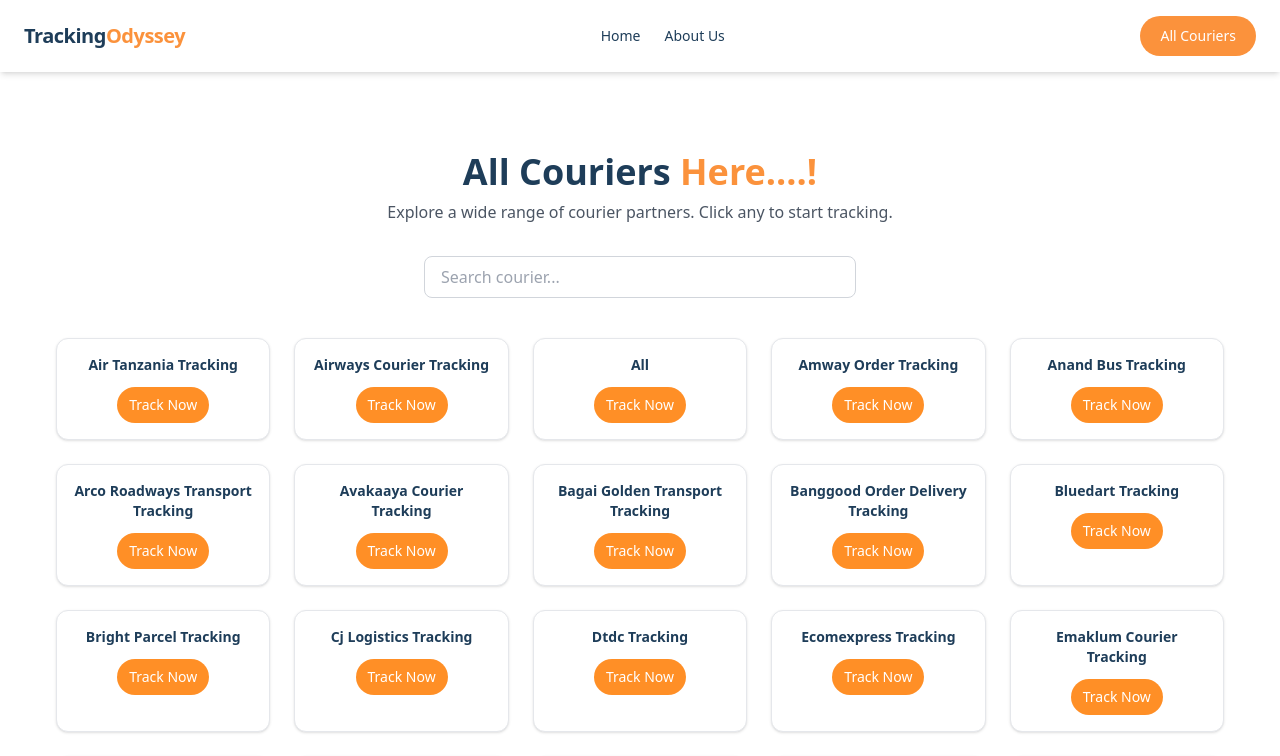
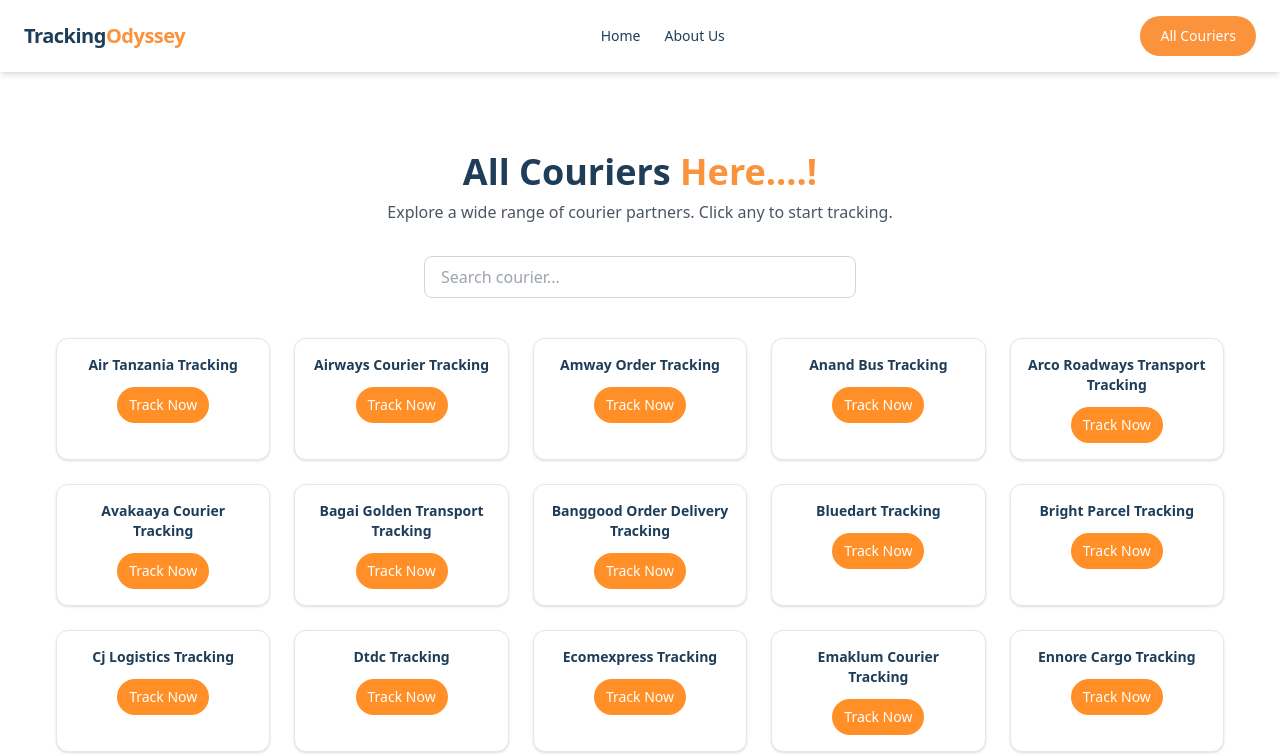
Before and after one commit to ayubliaqat/trackingodyssey, a Next.js app: page /couriers/all in a window 1280 px wide. Shown: the top 756 px of the page. Built offline with nearby package versions, Linux system fonts and the light colour scheme.

Commit message:
Update courier pages: add client-side search, make PopularCouriers server-side, fix SSR

```diff
--- a/app/couriers/all/page.tsx
+++ b/app/couriers/all/page.tsx
@@ -1,33 +1,11 @@
-import Link from "next/link";
-import fs from "fs";
-import path from "path";
+// app/couriers/all/page.tsx
+import { getAllCouriers, type Courier } from "@/lib/getCouriers";
+import CourierList from "@/components/CourierList";
 
-interface Courier {
-  name: string;
-  slug: string;
-}
+export const revalidate = 60;
 
-export const revalidate = 60; // ISR: revalidate every 60 seconds
-
-export default function CouriersPage() {
-  // 🔹 Get all courier folders dynamically
-  const couriersDir = path.join(process.cwd(), "app", "couriers");
-  let couriers: Courier[] = [];
-
-  try {
-    const folders = fs
-      .readdirSync(couriersDir, { withFileTypes: true })
-      .filter((d) => d.isDirectory() && d.name !== "index"); // exclude index
-
-    couriers = folders.map((d) => ({
-      slug: d.name,
-      name: d.name
-        .replace(/-/g, " ")
-        .replace(/\b\w/g, (c) => c.toUpperCase()),
-    }));
-  } catch (err) {
-    console.error("Error reading courier folders:", err);
-  }
+export default async function CouriersPage() {
+  const couriers: Courier[] = getAllCouriers("all"); // server-side fetch
 
   return (
     <main className="px-4 sm:px-6 py-10 bg-white min-h-screen">
@@ -41,49 +19,8 @@
         </p>
       </header>
 
-      {/* Search Bar */}
-      <section aria-label="Search Couriers" className="mb-10 max-w-md mx-auto px-2">
-        <label htmlFor="courier-search" className="sr-only">
-          Search courier
-        </label>
-        <input
-          id="courier-search"
-          type="text"
-          placeholder="Search courier..."
-          className="w-full px-4 py-2 border border-gray-300 rounded-lg focus:outline-none focus:ring-2 focus:ring-[#ffc13b] text-sm sm:text-base"
-        />
-      </section>
-
-      {/* Courier Cards */}
-      <section
-        aria-label="List of Couriers"
-        className="grid grid-cols-2 sm:grid-cols-3 md:grid-cols-4 lg:grid-cols-5 gap-4 sm:gap-6"
-      >
-        {couriers.length > 0 ? (
-          couriers.map((courier) => (
-            <article
-              key={courier.slug}
-              className="bg-white border border-gray-200 rounded-xl shadow hover:shadow-md transition p-4 flex flex-col items-center text-center"
-            >
-              <h2 className="text-sm font-semibold mb-3 text-[#1e3d59] break-words">
-                {courier.name}
-              </h2>
-              <Link href={`/couriers/${courier.slug}`} aria-label={`Track ${courier.name}`}>
-                <button
-                  className="w-full px-3 py-2 rounded-full text-white text-sm font-medium hover:bg-orange-500 transition-colors"
-                  style={{ backgroundColor: "#ff8f26ff" }}
-                >
-                  Track Now
-                </button>
-              </Link>
-            </article>
-          ))
-        ) : (
-          <div className="col-span-full text-center text-gray-500 text-sm">
-            No couriers found.
-          </div>
-        )}
-      </section>
+      {/* Search + List */}
+      <CourierList couriers={couriers} />
     </main>
   );
 }
--- /dev/null
+++ b/components/CourierList.tsx
@@ -0,0 +1,69 @@
+// app/components/CourierList.tsx
+"use client";
+
+import { useState } from "react";
+import Link from "next/link";
+
+interface Courier {
+  name: string;
+  slug: string;
+}
+
+interface Props {
+  couriers: Courier[];
+}
+
+export default function CourierList({ couriers }: Props) {
+  const [query, setQuery] = useState("");
+
+  // Filter couriers based on search
+  const filteredCouriers = couriers.filter((c) =>
+    c.name.toLowerCase().includes(query.toLowerCase())
+  );
+
+  return (
+    <>
+      {/* Search Bar */}
+      <section aria-label="Search Couriers" className="mb-10 max-w-md mx-auto px-2">
+        <input
+          type="text"
+          placeholder="Search courier..."
+          value={query}
+          onChange={(e) => setQuery(e.target.value)}
+          className="w-full px-4 py-2 border border-gray-300 rounded-lg focus:outline-none focus:ring-2 focus:ring-[#ffc13b] text-sm sm:text-base"
+        />
+      </section>
+
+      {/* Courier Cards */}
+      <section
+        aria-label="List of Couriers"
+        className="grid grid-cols-2 sm:grid-cols-3 md:grid-cols-4 lg:grid-cols-5 gap-4 sm:gap-6"
+      >
+        {filteredCouriers.length > 0 ? (
+          filteredCouriers.map((courier) => (
+            <article
+              key={courier.slug}
+              className="bg-white border border-gray-200 rounded-xl shadow hover:shadow-md transition p-4 flex flex-col items-center text-center"
+            >
+              <h2 className="text-sm font-semibold mb-3 text-[#1e3d59] break-words">
+                {courier.name}
+              </h2>
+              <Link href={`/couriers/${courier.slug}`} aria-label={`Track ${courier.name}`}>
+                <button
+                  className="w-full px-3 py-2 rounded-full text-white text-sm font-medium hover:bg-orange-500 transition-colors"
+                  style={{ backgroundColor: "#ff8f26ff" }}
+                >
+                  Track Now
+                </button>
+              </Link>
+            </article>
+          ))
+        ) : (
+          <div className="col-span-full text-center text-gray-500 text-sm">
+            No couriers found.
+          </div>
+        )}
+      </section>
+    </>
+  );
+}
--- a/components/PopularCouriers.tsx
+++ b/components/PopularCouriers.tsx
@@ -1,60 +1,29 @@
-"use client";
+// app/components/PopularCouriers.tsx
+import Link from "next/link";
+import { getAllCouriers, type Courier } from "@/lib/getCouriers";
 
-import { useEffect, useState } from "react";
-import Link from "next/link";
-import { supabase } from "@/lib/supabase";
-
-type Courier = {
-  id: number;
-  name: string;
-  slug: string;
-};
-
-export default function PopularCouriers() {
-  const [couriers, setCouriers] = useState<Courier[]>([]);
-
-  useEffect(() => {
-    const fetchCouriers = async () => {
-      const { data, error } = await supabase
-        .from("couriers")
-        .select("id, name, slug");
-
-      if (!error && data) {
-        // Shuffle randomly
-        const shuffled = data.sort(() => 0.5 - Math.random());
-        // Pick first 12
-        setCouriers(shuffled.slice(0, 12));
-      } else {
-        console.error("Failed to fetch couriers", error?.message);
-      }
-    };
-
-    fetchCouriers();
-  }, []);
+export default async function PopularCouriers() {
+  // Get all couriers and pick first 12 (or shuffle if you want)
+  const allCouriers: Courier[] = getAllCouriers("all");
+  const couriers = allCouriers.slice(0, 12); // pick first 12
 
   return (
-    <section
-      className="py-16 bg-white"
-      role="region"
-      aria-labelledby="popular-couriers-heading"
-    >
+    <section className="py-16 bg-white" role="region" aria-labelledby="popular-couriers-heading">
       <div className="container mx-auto px-4">
-        <h2
-          id="popular-couriers-heading"
-          className="text-3xl font-bold mb-8 text-center text-[#1e3d59]"
-        >
+        <h2 id="popular-couriers-heading" className="text-3xl font-bold mb-8 text-center text-[#1e3d59]">
           Popular <span className="text-orange-400">Couriers..!</span>
         </h2>
 
         <div className="grid grid-cols-2 sm:grid-cols-3 md:grid-cols-4 lg:grid-cols-6 gap-6">
-          {couriers.map((courier) => (
+          {couriers.length > 0 ? (
+            couriers.map((courier, idx) => (
               <article
-              key={courier.id}
+                key={idx}
                 className="flex flex-col justify-center items-center border rounded-xl px-4 py-6 shadow-sm hover:shadow-md transition bg-white"
-              aria-labelledby={`courier-title-${courier.id}`}
+                aria-labelledby={`courier-title-${idx}`}
               >
                 <h3
-                id={`courier-title-${courier.id}`}
+                  id={`courier-title-${idx}`}
                   className="text-center text-base sm:text-lg font-semibold text-gray-800"
                 >
                   <Link
@@ -66,7 +35,12 @@
                   </Link>
                 </h3>
               </article>
-          ))}
+            ))
+          ) : (
+            <div className="col-span-full text-center text-gray-500 text-sm">
+              No couriers found.
+            </div>
+          )}
         </div>
 
         <div className="text-center mt-10">
--- /dev/null
+++ b/lib/getCouriers.ts
@@ -0,0 +1,29 @@
+// lib/getCouriers.ts
+import fs from "fs";
+import path from "path";
+
+export type Courier = {
+  slug: string;
+  name: string;
+};
+
+export function getAllCouriers(excludeSlug?: string): Courier[] {
+  const couriersDir = path.join(process.cwd(), "app", "couriers");
+
+  let couriers: Courier[] = [];
+
+  try {
+    const folders = fs.readdirSync(couriersDir, { withFileTypes: true }).filter(d => d.isDirectory());
+
+    couriers = folders
+      .map((d) => ({
+        slug: d.name,
+        name: d.name.replace(/-/g, " ").replace(/\b\w/g, (c) => c.toUpperCase()),
+      }))
+      .filter((c) => c.slug !== excludeSlug);
+  } catch (err) {
+    console.error("Failed to read couriers directory", err);
+  }
+
+  return couriers;
+}
```
Also changed, not shown: app/couriers/air-tanzania-tracking/page.tsx (+41 -31 lines). Lines whose indentation alone changed are shown as unchanged.
